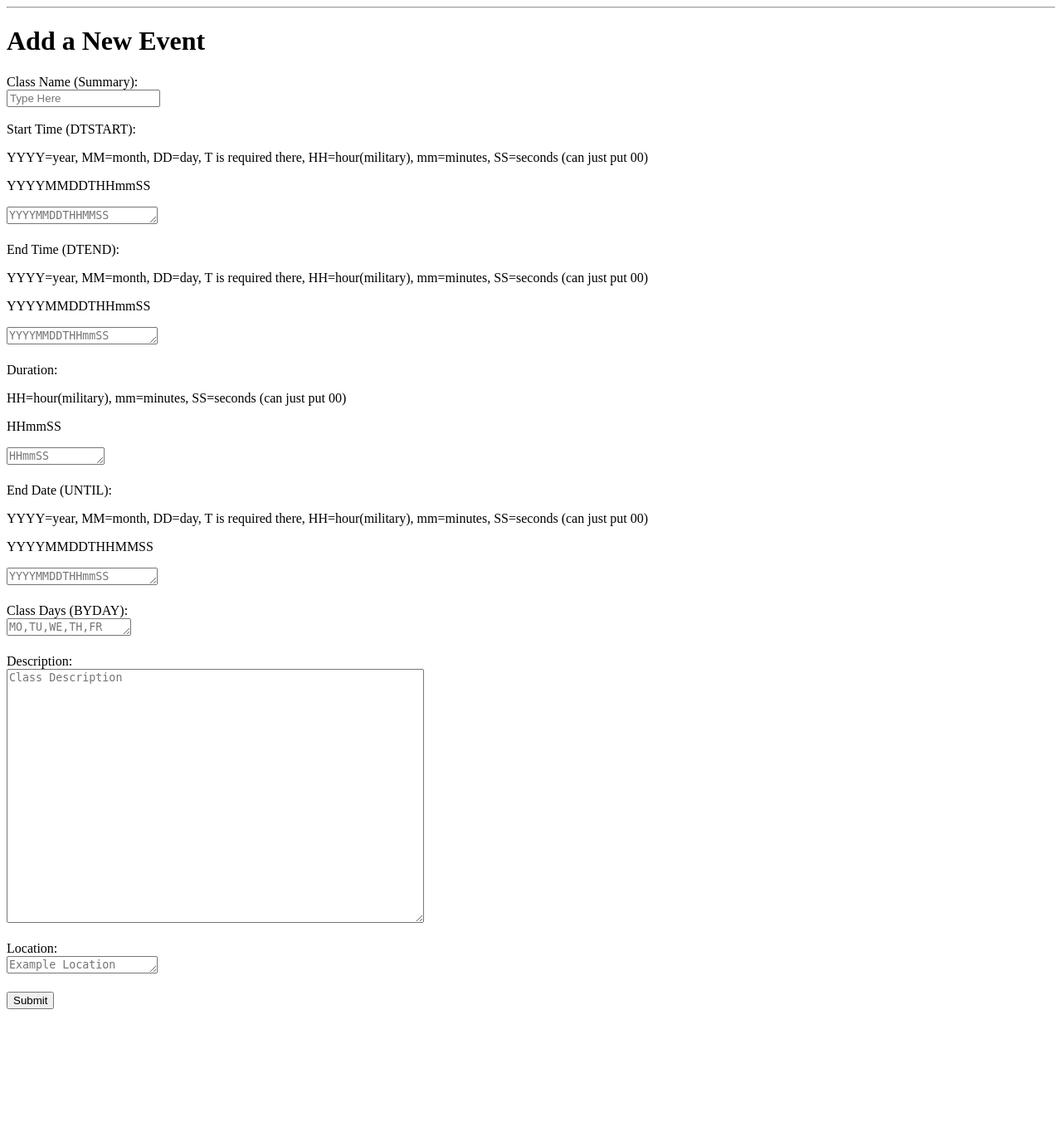
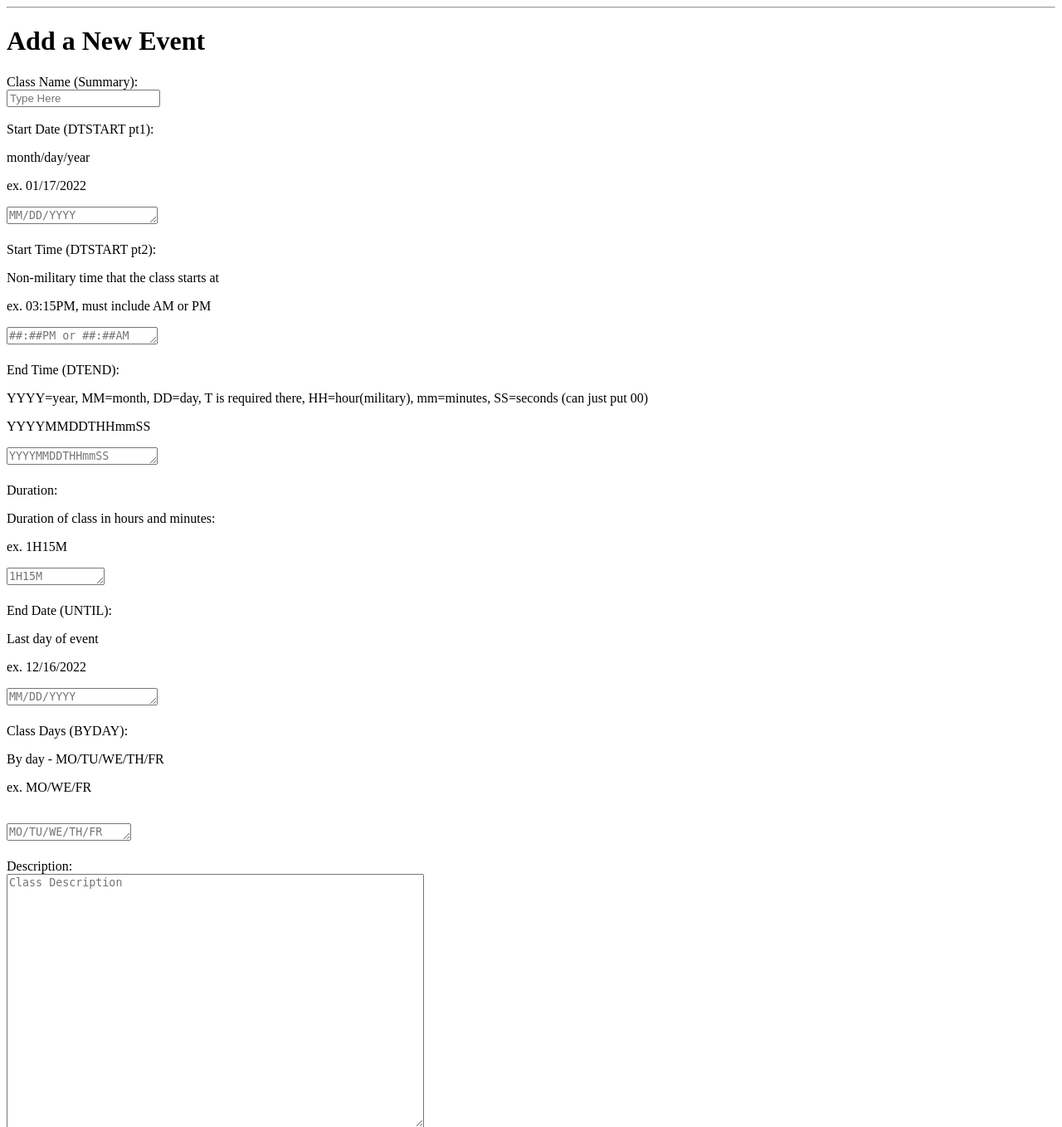
Before and after one commit to SudeshS/ISUCalendarGen, a Flask app: template src/templates/create.html in a window 1280 px wide. Shown: the part 63-1421 px from the top of the page at 83% size. Before the commit the page ends 1279 px from the top, so only its background shows below. Run offline with Flask 2, Linux system fonts and the light colour scheme; the template is opened without the code that fills it, so the values that code supplies are empty.

Commit message:
Updated html files

```diff
--- a/src/templates/create.html
+++ b/src/templates/create.html
@@ -15,25 +15,38 @@
         <!-- This entry is for DTSTART variable -->
         <!-- YYYY=year, MM=month, DD=day, T is needed? -->
         <!-- HH=hour(military), mm=minutes SS=seconds  -->
-        <label for="DTSTART">Start Time (DTSTART):</label>
+        <label for="DTSTART">Start Date (DTSTART pt1):</label>
         <br>
-        <p> YYYY=year, MM=month, DD=day, T is required there, HH=hour(military), mm=minutes, SS=seconds (can just put 00)</p>
-        <p>YYYYMMDDTHHmmSS</p>
+        <p> month/day/year</p>
+        <p> ex. 01/17/2022</p>
         <textarea name="DTSTART"
-                  placeholder="YYYYMMDDTHHMMSS"
+                  placeholder="MM/DD/YYYY"
                   rows="1"
                   cols="20"
                   >{{ request.form['DTSTART'] }}</textarea>
         <br>
         <br>
 
+        <label for="StartTime">Start Time (DTSTART pt2):</label>
+        <br>
+        <p> Non-military time that the class starts at</p>
+        <p> ex. 03:15PM, must include AM or PM</p>
+        <textarea name="StartTime"
+                  placeholder="##:##PM or ##:##AM"
+                  rows="1"
+                  cols="20"
+                  >{{ request.form['StartTime'] }}</textarea>
+        <br>
+        <br>
+
+        <!-- NEED TO ADJUST FORMAT-->
         <!-- This entry is for DTEND variable -->
         <!-- YYYY=year, MM=month, DD=day, T is needed? -->
         <!-- HH=hour(military), mm=minutes SS=seconds  -->
         <label for="DTEND">End Time (DTEND):</label>
         <br>
         <p> YYYY=year, MM=month, DD=day, T is required there, HH=hour(military), mm=minutes, SS=seconds (can just put 00)</p>
-        <p>YYYYMMDDTHHmmSS</p>
+        <p> YYYYMMDDTHHmmSS</p>
         <textarea name="DTEND"
                   placeholder="YYYYMMDDTHHmmSS"
                   rows="1"
@@ -46,10 +59,10 @@
         <!-- HH=hour(military), mm=minutes SS=seconds  -->
         <label for="Duration">Duration:</label>
         <br>
-        <p> HH=hour(military), mm=minutes, SS=seconds (can just put 00)</p>
-        <p>HHmmSS</p>
+        <p> Duration of class in hours and minutes:</p>
+        <p> ex. 1H15M</p>
         <textarea name="Duration"
-                  placeholder="HHmmSS"
+                  placeholder="1H15M"
                   rows="1"
                   cols="12"
                   >{{ request.form['Duration'] }}</textarea>
@@ -57,14 +70,15 @@
         <br>
 
         <!-- Not sure what teh DTSTAMP value is or if it's needed-->
+        <!-- DTStamp will be down on backend, will be time the event is created-->
 
         <!-- RRULE can just stay a fixed value if needed, like weekly will stay the same most likely keep this UNTIL all caps to see if it affects anything-->
         <label for="UNTIL">End Date (UNTIL):</label>
         <br>
-        <p> YYYY=year, MM=month, DD=day, T is required there, HH=hour(military), mm=minutes, SS=seconds (can just put 00)</p>
-        <p>YYYYMMDDTHHMMSS</p>
+        <p> Last day of event </p>
+        <p> ex. 12/16/2022</p>
         <textarea name="UNTIL"
-                  placeholder="YYYYMMDDTHHmmSS"
+                  placeholder="MM/DD/YYYY"
                   rows="1"
                   cols="20"
                   >{{ request.form['UNTIL'] }}</textarea>
@@ -72,9 +86,11 @@
         <br>
 
         <label for="BYDAY">Class Days (BYDAY):</label>
+        <p> By day - MO/TU/WE/TH/FR </p>
+        <p> ex. MO/WE/FR </p>
         <br>
         <textarea name="BYDAY"
-                  placeholder="MO,TU,WE,TH,FR"
+                  placeholder="MO/TU/WE/TH/FR"
                   rows="1"
                   cols="16"
                   >{{ request.form['BYDAY'] }}</textarea>
--- a/src/templates/index.html
+++ b/src/templates/index.html
@@ -6,6 +6,7 @@
         <div class='message'>
             <h3>{{ message['Summary'] }}</h3>
             <p>{{ message['DTSTART'] }}</p>
+            <p>{{ message['StartTime'] }}</p>
             <p>{{ message['DTEND'] }}</p>
             <p>{{ message['Duration'] }}</p>
             <p>{{ message['UNTIL'] }}</p>
```
